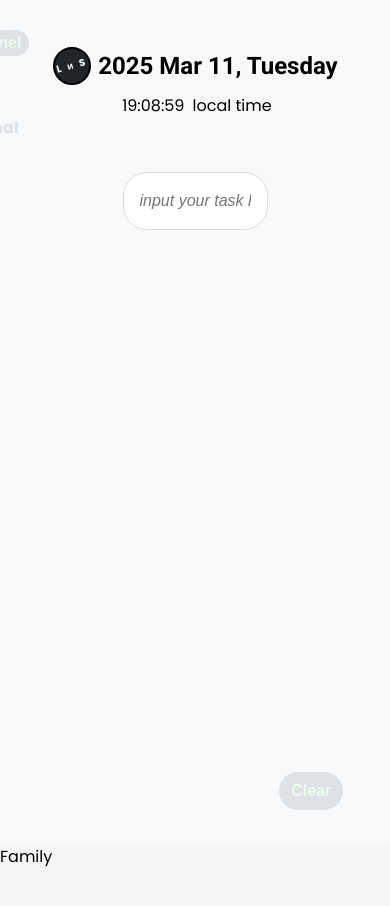
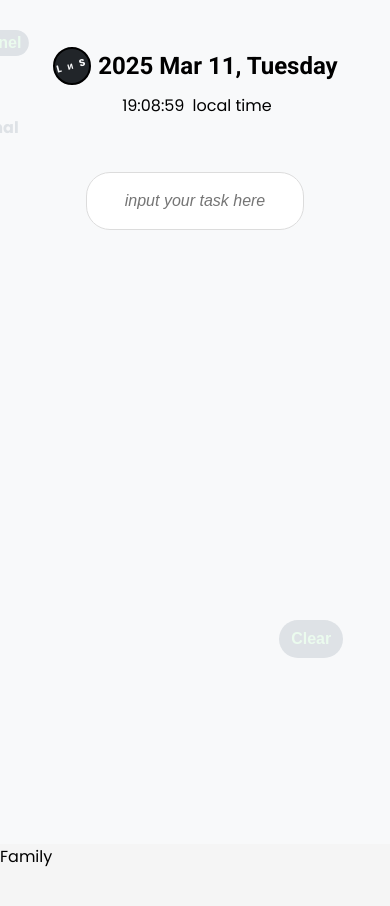
Before and after one commit to lengocsangsang/lengocsang, a website with bundled scripts: page index.html in a window 390 px wide. Shown: the top 906 px of the page. Built offline with nearby package versions, Linux system fonts and the light colour scheme; no server answers.

Commit message:
parcel rebuild

```diff
--- a/stylesheet.css
+++ b/stylesheet.css
@@ -527,7 +527,7 @@ Pixel/Percentage Values: E.g., vertical-align: 5px (shifts up) or vertical-align
   /* Styles for iPhone 12, 13, 14, 15 */
   .general-container {
     background-color: #f8f9fa;
-    height: 100vh;
+    height: 100%;
     min-height: -webkit-fill-available; /* Safari Fix */
     width: 100%;
     margin: 0 auto;
@@ -539,7 +539,7 @@ Pixel/Percentage Values: E.g., vertical-align: 5px (shifts up) or vertical-align
 
   .left-container {
     background-color: #f8f9fa;
-    height: 80vh;
+    height: 80%;
     width: 0vw;
     margin: 0;
     grid-column: 1 / 1;
@@ -548,20 +548,61 @@ Pixel/Percentage Values: E.g., vertical-align: 5px (shifts up) or vertical-align
 
   .center-container {
     background-color: #f8f9fa;
-    height: 80vh;
+    height: 80%;
     width: 100vw;
     margin: 0;
     grid-column: 1 / 3;
     grid-row: 1 / 2;
   }
 
+  /* CENTER CONTAINER ITEMS */
+  .taskInputBox {
+    width: 75%;
+
+    border: 1px solid #dcdcdc;
+    border-radius: 24px;
+    padding: 12px 16px;
+
+    font-size: 16px;
+    line-height: 2;
+    font-style: italic;
+    color: #202124;
+
+    box-sizing: border-box;
+    transition: all 0.3s ease;
+
+    text-align: center;
+  }
+
   .today-is {
     display: none;
   }
 
+  .clearTaskBtn {
+    position: absolute;
+    bottom: 22vh;
+    right: 12vw;
+    /* width: 50px; */
+    background-color: #dee2e6;
+    color: #ebfbee;
+
+    border-radius: 24px;
+    /* border-color: #2b8a3e; */
+    font-weight: bold;
+    font-size: 16px;
+    padding: 10px 12px;
+    transition: all 0.3s ease;
+    box-sizing: border-box;
+    outline: none;
+    border: none;
+    cursor: pointer;
+
+    z-index: 1000;
+  }
+
   .right-container {
     background-color: #f8f9fa;
-    height: 20vh;
+    height: 20%;
     width: 100vw;
     margin: 0;
     grid-column: 1 / 3;
@@ -574,9 +615,11 @@ Pixel/Percentage Values: E.g., vertical-align: 5px (shifts up) or vertical-align
   .coin-container {
     display: flex;
     flex-direction: row;
+    align-items: center;
     gap: 20px; /* Adds space between coins */
     position: relative;
     width: 100vw; /* Ensure they move across the full screen */
+    height: 100%;
   }
 
   .bitcoin-title {
@@ -593,10 +636,11 @@ Pixel/Percentage Values: E.g., vertical-align: 5px (shifts up) or vertical-align
   .tether-container,
   .solana-container,
   .dogecoin-container {
-    position: absolute;
+    display: inline-block;
     font-size: 12px;
     font-weight: 400;
     min-width: 120px; /* Ensure each item has enough space */
+    height: 100px;
     text-align: center;
     white-space: nowrap; /* Prevent text from wrapping */
     transition: all 0.3s ease-in-out;
```
Also changed, not shown: dist/index.html, 2 other files.
